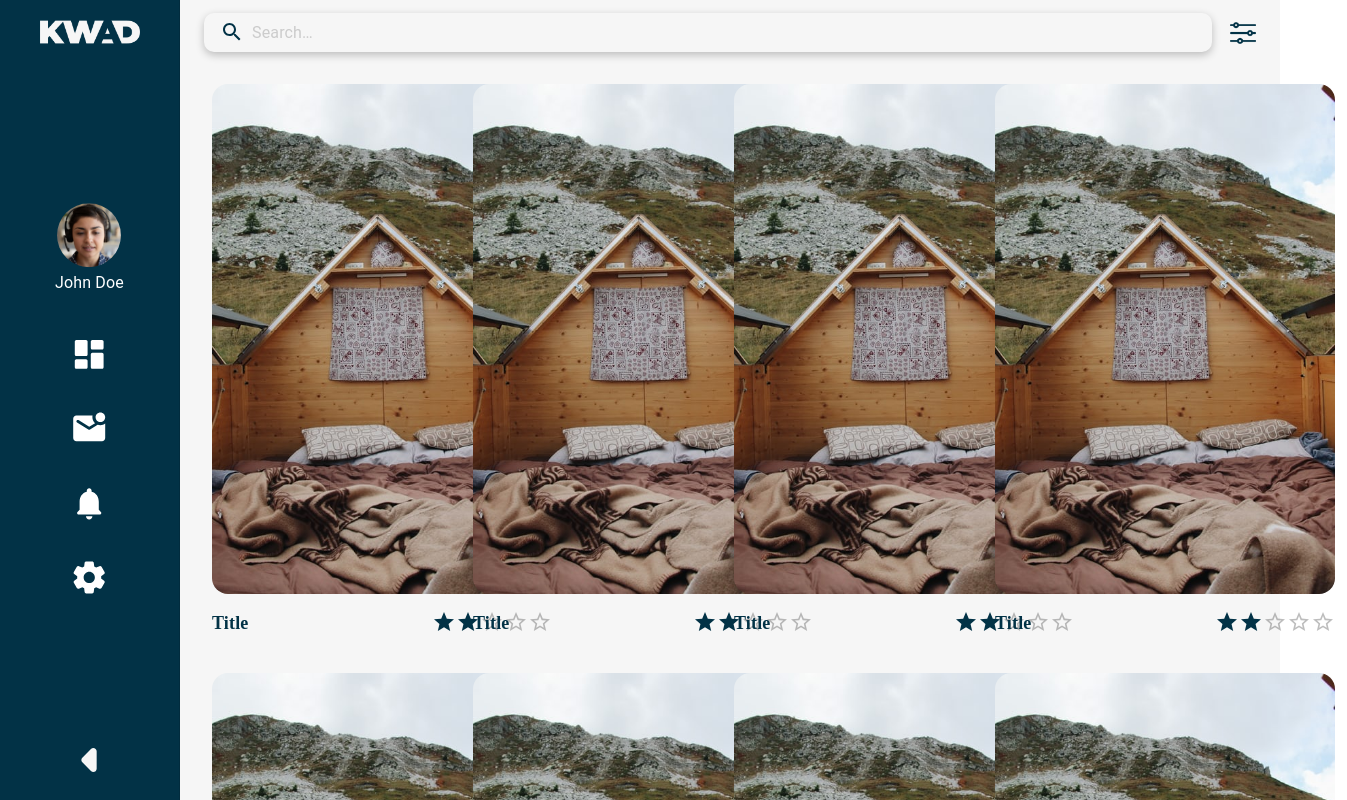
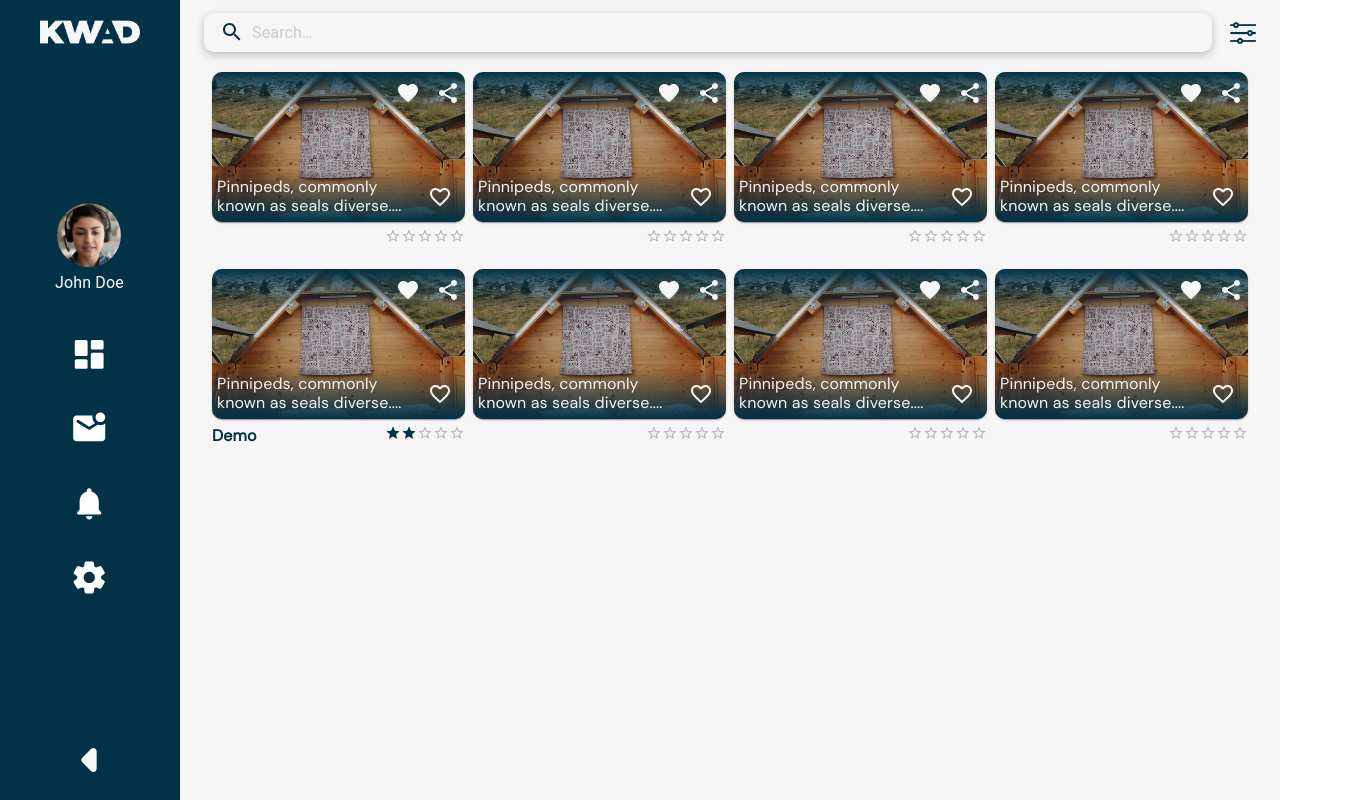
Before and after one commit to rakesh-jena/kwad-app, a React (Create React App) app: page /dashboard in a window 1280 px wide. Shown: the top 800 px of the page, 1347 px wide, since content can reach past the window. Built offline with nearby package versions, Linux system fonts and the light colour scheme.

Commit message:
Dashboard Design

```diff
--- a/src/Views/Components/BasicRating.js
+++ b/src/Views/Components/BasicRating.js
@@ -15,7 +15,7 @@ const BasicRating = (props) => {
     >
       <Rating
         name="read-only"
-        value={value}
+        value={props.rating}
         readOnly
         sx={{ fontSize: `${props.fontSize}` }}
         className="basicRating--Rating"
--- a/src/Views/Components/Pin.js
+++ b/src/Views/Components/Pin.js
@@ -1,63 +1,47 @@
 import React, { useContext } from "react";
 import "./Pin.scss";
 import BasicRating from "./BasicRating";
-import Button from "@mui/material/Button";
+import { Box, Card, CardHeader,CardMedia,CardContent,CardActions,IconButton } from "@mui/material";
 import IosShareIcon from "@mui/icons-material/IosShare";
+import FavoriteIcon from "@mui/icons-material/Favorite";
+import ShareIcon from "@mui/icons-material/Share";
 import FavoriteBorderIcon from "@mui/icons-material/FavoriteBorder";
 
 const Pin = (props) => {
   return (
-    <div className="pin">
-      <div className="pin--Wrapper">
-        <div className="pin--Container">
-          <img
-            src={props.url}
-            alt="image1"
-            className= "openImage"
-          />
+  <Box className="pin-wrapper">
+    <Card sx={{ maxWidth: 345,borderRadius:'10px',maxHeight:150 }}>
+      <CardHeader
+        action={<div>
+          <IconButton aria-label="add to favorites">
+          <FavoriteIcon />
+        </IconButton>
+        <IconButton aria-label="share">
+          <ShareIcon />
+        </IconButton></div>
+        }
+      />
+      <CardMedia
+        component="img"
+        height="150"
+        image={props.url}
+        alt="Paella dish"
+      />
+      <CardContent>
+      Pinnipeds, commonly known as seals diverse....
+      <IconButton aria-label="add to favorites">
+          <FavoriteBorderIcon />
+        </IconButton>
+      </CardContent>
 
-          <div className="pin--Container--Desc">
-            <div className="pin--Container--Desc--Buttons">
-              <Button
-                size="small"
-                variant="contained"
-                startIcon={<IosShareIcon />}
-                className="pin--Container--Card--Button--Share"
-              />
-              <Button
-                variant="contained"
-                size="small"
-                className="pin--Container--Card--Button--Save"
-              >
-                Save
-              </Button>
-            </div>
-            <div className="pin--Container--Desc--Bottom">
-              <p className="pin--Container--Desc--Title">
-                Pinnipeds, commonly known as seals diverse....
-              </p>
-              <div className="pin--Container--Desc--Bottom--Like">
-                <Button
-                  size="small"
-                  variant="contained"
-                  endIcon={<FavoriteBorderIcon />}
-                  className="pin--Container--Card--Button--Like"
-                >
-                  13.4k
-                </Button>
-              </div>
-            </div>
-          </div>
-          <div className="pin--Content">
-            <span className="pin--Content--Title">Title</span>
-            <div className="pin--Content--Rating">
-              <BasicRating />
-            </div>
-          </div>
+    </Card>
+      <div className="pin--Content">
+        <span className="pin--Content--Title">{props.title}</span>
+        <div className="pin--Content--Rating">
+          <BasicRating rating={props.rating}/>
         </div>
       </div>
-    </div>
+    </Box>
   );
 };
-
 export default Pin;
--- a/src/Views/Components/Pin.scss
+++ b/src/Views/Components/Pin.scss
@@ -1,106 +1,57 @@
 @import "../../Style/color";
 
-.pin--Wrapper {
-  display: inline-flex;
-  padding: 12px 12px 12px 0;
-}
-
-.pin--Container {
+.pin-wrapper{
+  font-family: inherit;
+  margin-bottom: 10px;
+  .MuiCard-root{
     position: relative;
-  cursor: pointer;
-  .openImage {
-    display: flex;
-    max-width: 340px;
-    min-width: 200px;
-    border-radius: 16px;
-    object-fit: cover;
-  }
-  .closeImage {
-    display: flex;
-    max-width: 325px;
-    min-width: 200px;
-    border-radius: 16px;
-    object-fit: cover;
+    .MuiCardHeader-root{
+      position: absolute;
+      top: 0;
+      right: 0;
+      width: 100%;
+      z-index: 1;
+      background-image: linear-gradient(rgba(2,50,70,1),rgba(2,50,70,0.6),rgba(2,50,70,0.3), rgba(2,50,70,0));
+      padding: 5px !important;
+      svg {
+        color: #f6f6f6;
       }
     }
-
-.pin--Container--Desc {
-  position: absolute;
-  width: 325px;
-  top: 0;
-  color: #f6f6f6;
-  opacity: 0;
-  padding: 8px 10px 10px 8px;
-}
-
-.pin--Container:hover .pin--Container--Desc {
-  opacity: 1;
-  height: inherit;
-}
-
-.pin--Container--Card--Button {
-  background-color: #f6f6f6;
-  color: rgb(45, 45, 45);
-  font-family: "DM Sans";
-  font-weight: bold;
-  text-transform: capitalize;
-  height: 30px;
-  box-shadow: none;
-  &:hover {
-    background-color: #f6f6f6;
-    box-shadow: none;
-  }
-}
-
-.pin--Container--Desc--Buttons {
-  float: right;
-
-  .pin--Container--Card--Button--Share {
-    @extend .pin--Container--Card--Button;
-    margin-right: 10px;
-    padding: 0;
-  }
-
-  .pin--Container--Card--Button--Save {
-    @extend .pin--Container--Card--Button;
-  }
-}
-
-.pin--Container--Desc--Bottom {
-  margin-top: 100px;
-
-  .pin--Container--Desc--Title {
-    font-family: "DM Sans";
-    color: black;
+    .MuiCardContent-root{
       line-height: 1.2;
-    font-size: 18px;
+      font-size: 1rem;
       overflow: hidden;
       text-overflow: ellipsis;
-    display: -webkit-box;
       -webkit-line-clamp: 2; /* number of lines to show */
       line-clamp: 2;
       -webkit-box-orient: vertical;
-  }
-
-  .pin--Container--Desc--Bottom--Like {
-    float: right;
-    .pin--Container--Card--Button--Like {
-      @extend .pin--Container--Card--Button;
+      display: flex;
+      color: #f6f6f6;
+      position: absolute;
+      bottom: 0;
+      right: 0;
+      padding: 5px !important;
+      z-index: 1;
+      background-image: linear-gradient(rgba(2,50,70,0),rgba(2,50,70,1));
+      svg {
+        color: #f6f6f6;
       }
     }
   }
 
-.pin--Content--Rating {
-  margin-left: auto;
-}
-
   .pin--Content {
     display: flex;
-  margin-top: 16px;
+    margin-top: 5px;
     .pin--Content--Title {
-    font-size: 18px;
-    font-family: "DM Sans";
+      font-size: 1rem;
       font-weight: bold;
       color: $blueWhale;
     }
+    .pin--Content--Rating {
+      margin-left: auto;
+      svg {
+        font-size: 1rem;
       }
+    }
+  }
+}
--- a/src/Views/Layouts/Page.js
+++ b/src/Views/Layouts/Page.js
@@ -21,7 +21,7 @@ const Main = styled("main", { shouldForwardProp: (prop) => prop !== "open" })(
       easing: theme.transitions.easing.sharp,
       duration: theme.transitions.duration.leavingScreen,
     }),
-    height: "100%",
+    height: "100vh",
     marginLeft: `-${drawerWidth}px`,
     ...(open && {
       transition: theme.transitions.create("margin", {
--- a/src/Views/Layouts/Page.scss
+++ b/src/Views/Layouts/Page.scss
@@ -1,6 +1,7 @@
 @import "../../Style/color";
 
 main {
+  height: 100vh;
   .sidebar-toggle-btn{
     position: absolute;
     margin: 0;
--- a/src/Views/Pages/Dashboard.js
+++ b/src/Views/Pages/Dashboard.js
@@ -1,7 +1,6 @@
 import React, { useContext } from "react";
 import Pin from "../Components/Pin";
 import Page from "../Layouts/Page";
-import { pins } from "./pins";
 import pinImg from "../../Images/photo1.jfif"
 import { Grid } from "@mui/material";
 
@@ -22,7 +21,7 @@ export default function Dashboard () {
                     <Pin url={pinImg}/>
                 </Grid>
                 <Grid item md={3} sm={4}  className="dashboardContent">
-                    <Pin url={pinImg}/>
+                    <Pin url={pinImg} rating={2} title="Demo"/>
                 </Grid>
                 <Grid item md={3} sm={4}  className="dashboardContent">
                     <Pin url={pinImg}/>
```
Lines whose indentation alone changed are shown as unchanged.
